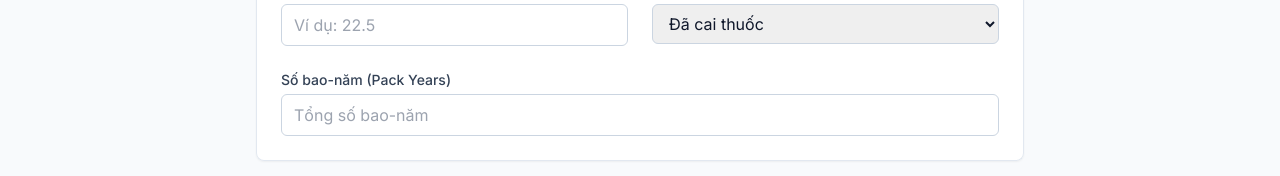
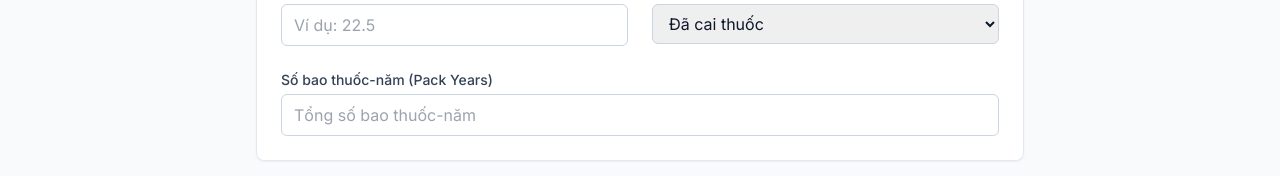
Before and after one commit to drvietcanh/copd, a React (Vite) app: page / in a window 1280 px wide. Shown: the part 568-744 px from the top of the page. Built offline with nearby package versions, Linux system fonts and the light colour scheme.

Commit message:
Rename 'Số bao-năm' to 'Số bao thuốc-năm'

```diff
--- a/components/InputForm.tsx
+++ b/components/InputForm.tsx
@@ -424,13 +424,13 @@ const InputForm: React.FC<InputFormProps> = ({ data, onChange, onSubmit, loading
                 </select>
               </div>
               <div className="md:col-span-2">
-                <label className="block text-sm font-medium text-slate-700 mb-1">Số bao-năm (Pack Years)</label>
+                <label className="block text-sm font-medium text-slate-700 mb-1">Số bao thuốc-năm (Pack Years)</label>
                 <input
                   type="number"
                   value={data.packYears}
                   onChange={(e) => onChange('packYears', e.target.value)}
                   className="w-full px-3 py-2 border border-slate-300 rounded-md focus:ring-2 focus:ring-blue-500 outline-none"
-                  placeholder="Tổng số bao-năm"
+                  placeholder="Tổng số bao thuốc-năm"
                 />
               </div>
             </div>
--- a/services/geminiService.ts
+++ b/services/geminiService.ts
@@ -299,7 +299,7 @@ const buildPatientDescription = (data: PatientData): string => {
 
   1. NHÂN KHẨU:
   - Tuổi: ${age}, Giới: ${sex}, BMI: ${bmi}
-  - Thuốc lá: ${smokingHistory} (${packYears} bao-năm)
+  - Thuốc lá: ${smokingHistory} (${packYears} bao thuốc-năm)
 
   2. LÂM SÀNG:
   - mMRC: ${mMRC}, CAT: ${catScore}
--- a/services/pdfService.ts
+++ b/services/pdfService.ts
@@ -96,7 +96,7 @@ export const exportToPDF = async ({ patientData, analysis, timestamp, element }:
   const patientInfo = [
     `Họ và Tên: ${patientData.patientName || 'N/A'}`,
     `Tuổi: ${patientData.age || 'N/A'} | Giới tính: ${patientData.sex || 'N/A'} | BMI: ${patientData.bmi || 'N/A'} kg/m²`,
-    `Tiền sử hút thuốc: ${patientData.smokingHistory || 'N/A'} (${patientData.packYears || '0'} bao-năm)`,
+    `Tiền sử hút thuốc: ${patientData.smokingHistory || 'N/A'} (${patientData.packYears || '0'} bao thuốc-năm)`,
     `mMRC: ${patientData.mMRC || '0'} | CAT: ${patientData.catScore || 'N/A'}`,
     `Đợt cấp (12T): ${patientData.exacerbationsLast12m || '0'} | Nhập viện: ${patientData.hospitalizationsLast12m || '0'}`,
     `FEV1: ${patientData.fev1L || 'N/A'}L (${patientData.fev1Percent || 'N/A'}%) | FEV1/FVC: ${patientData.fev1FvcRatio || 'N/A'}`,
--- a/services/validationService.ts
+++ b/services/validationService.ts
@@ -139,7 +139,7 @@ export const validatePatientData = (data: PatientData): ValidationError[] => {
     if (!isNaN(packYears) && packYears < 0) {
       errors.push({
         field: 'packYears',
-        message: 'Số bao-năm không thể âm'
+        message: 'Số bao thuốc-năm không thể âm'
       });
     }
   }
```
